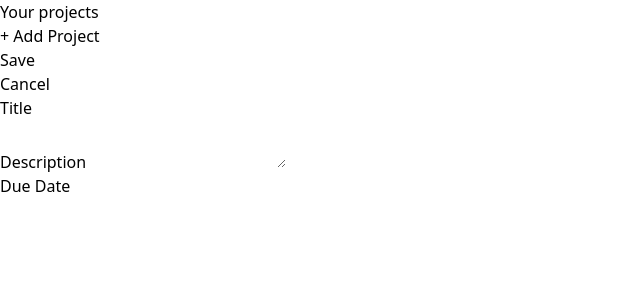
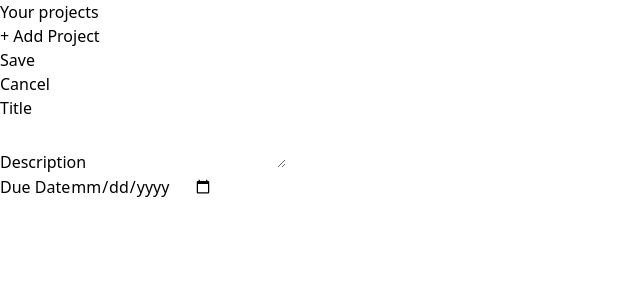
Before and after one commit to EitanBeCe/03_project_management_app, a React (Vite) app: page / in a window 1280 px wide. Both pictures are taken after a click on the button "+ Add Project". Shown: the top 300 px of the page, without its empty margins (0-640 px from the left). Built offline with nearby package versions, Linux system fonts and the light colour scheme.

Commit message:
select project

```diff
--- a/src/App.tsx
+++ b/src/App.tsx
@@ -7,24 +7,28 @@ import ProjectPage from './components/ProjectPage.js'
 
 function App() {
   const [projects, setProjects] = useState<ProjectCodable[]>([])
-  const [isAddProject, setIsAddProject] = useState(false)
+  const [isAddingProject, setIsAddingProject] = useState(false)
   const [selectedProjectTitle, setSelectedProjectTitle] = useState('')
 
   return (
     <main className="h-screen flex">
       <SideBar
         projects={projects}
-        setIsAddProject={setIsAddProject}
+        setIsAddingProject={setIsAddingProject}
         selectedProjectTitle={selectedProjectTitle}
         setSelectedProjectTitle={setSelectedProjectTitle}
       />
 
-      {isAddProject ? (
-        <AddProjectPage projects={projects} setProjects={setProjects} />
+      {isAddingProject ? (
+        <AddProjectPage
+          projects={projects}
+          setProjects={setProjects}
+          setIsAddingProject={setIsAddingProject}
+        />
       ) : (
         <section className="flex-1 p-10">
           {projects.length === 0 && (
-            <NoProjectsPage setIsAddProject={setIsAddProject} />
+            <NoProjectsPage setIsAddingProject={setIsAddingProject} />
           )}
 
           {projects.length !== 0 && <ProjectPage />}
--- a/src/components/AddProjectPage.tsx
+++ b/src/components/AddProjectPage.tsx
@@ -5,11 +5,15 @@ import Input from './Input.js'
 type Props = {
   projects: ProjectCodable[]
   setProjects: Dispatch<SetStateAction<ProjectCodable[]>>
+  setIsAddingProject: Dispatch<SetStateAction<boolean>>
 }
 
-const AddProjectPage = ({ projects, setProjects }: Props) => {
+const AddProjectPage = ({
+  projects,
+  setProjects,
+  setIsAddingProject
+}: Props) => {
   const [isTitleError, setIsTitleError] = useState(false)
-  // const newProject = useRef<ProjectCodable | null>(null)
 
   const title = useRef<HTMLInputElement>(null)
   const description = useRef<HTMLTextAreaElement>(null)
@@ -35,6 +39,7 @@ const AddProjectPage = ({ projects, setProjects }: Props) => {
     }
 
     setProjects(prev => [...prev, newProject])
+    setIsAddingProject(false)
   }
 
   return (
@@ -50,15 +55,18 @@ const AddProjectPage = ({ projects, setProjects }: Props) => {
         </li>
 
         <li>
-          <button className="bg-slate-400 hover:bg-slate-600 p-2 px-4 rounded-md text-white">
+          <button
+            className="bg-slate-400 hover:bg-slate-600 p-2 px-4 rounded-md text-white"
+            onClick={() => setIsAddingProject(false)}
+          >
             Cancel
           </button>
         </li>
       </menu>
 
-      <Input ref={title} label="Title" />
+      <Input type="text" ref={title} label="Title" />
       <Input ref={description} label="Description" isTextarea />
-      <Input ref={dueDate} label="Due Date" />
+      <Input type="date" ref={dueDate} label="Due Date" />
 
       {isTitleError && (
         <p className="text-red-400 mt-2">No title, or title duplicate</p>
--- a/src/components/Input.tsx
+++ b/src/components/Input.tsx
@@ -1,13 +1,14 @@
 import { forwardRef } from 'react'
-import type { Ref } from 'react'
+import type { HTMLInputTypeAttribute, Ref } from 'react'
 
 type Props = {
   label: string
   isTextarea?: boolean
+  type?: HTMLInputTypeAttribute
 }
 
 const Input = forwardRef<HTMLInputElement | HTMLTextAreaElement, Props>(
-  ({ label, isTextarea, ...props }, ref) => {
+  ({ label, isTextarea, type }, ref) => {
     const classes =
       'w-full p-1 border-b-2 rounded-sm border-stone-300 bg-stone-200 outline-none focus:border-stone-600'
 
@@ -18,16 +19,12 @@ const Input = forwardRef<HTMLInputElement | HTMLTextAreaElement, Props>(
         </label>
 
         {isTextarea ? (
-          <textarea
-            ref={ref as Ref<HTMLTextAreaElement>}
-            className={classes}
-            {...props}
-          />
+          <textarea ref={ref as Ref<HTMLTextAreaElement>} className={classes} />
         ) : (
           <input
             ref={ref as Ref<HTMLInputElement>}
             className={classes}
-            {...props}
+            type={type}
           />
         )}
       </p>
--- a/src/components/NoProjectsPage.tsx
+++ b/src/components/NoProjectsPage.tsx
@@ -2,10 +2,10 @@ import { Dispatch, SetStateAction } from 'react'
 import img from '../assets/no-projects.png'
 
 type Props = {
-  setIsAddProject: Dispatch<SetStateAction<boolean>>
+  setIsAddingProject: Dispatch<SetStateAction<boolean>>
 }
 
-const NoProjectsPage = ({ setIsAddProject }: Props) => {
+const NoProjectsPage = ({ setIsAddingProject }: Props) => {
   return (
     <div className="text-center gap-y-8">
       <img
@@ -22,7 +22,7 @@ const NoProjectsPage = ({ setIsAddProject }: Props) => {
       </p>
       <p className="mt-8">
         <button
-          onClick={() => setIsAddProject(true)}
+          onClick={() => setIsAddingProject(true)}
           className="bg-emerald-600 hover:bg-emerald-800 p-2 px-6 rounded-md text-white"
         >
           + Create new project
--- a/src/components/SideBar.tsx
+++ b/src/components/SideBar.tsx
@@ -3,26 +3,43 @@ import { ProjectCodable } from '../models/ProjectCodable.js'
 
 interface SideBarProps {
   projects: ProjectCodable[]
-  setIsAddProject: Dispatch<SetStateAction<boolean>>
+  setIsAddingProject: Dispatch<SetStateAction<boolean>>
   selectedProjectTitle: string
   setSelectedProjectTitle: Dispatch<SetStateAction<string>>
 }
 
-const SideBar = ({ projects, setIsAddProject }: SideBarProps) => {
+const SideBar = ({
+  projects,
+  setIsAddingProject,
+  selectedProjectTitle,
+  setSelectedProjectTitle
+}: SideBarProps) => {
+  console.log(selectedProjectTitle)
+
   return (
     <aside className="w-1/3 p-4 bg-purple-900 text-white md:w-72 rounded-r-xl">
       <h2 className="text-3xl my-28 font-bold uppercase">Your projects</h2>
 
       <button
         className="text-xl bg-slate-600 p-1 px-4 rounded-md hover:bg-purple-400"
-        onClick={() => setIsAddProject(true)}
+        onClick={() => setIsAddingProject(true)}
       >
         + Add Project
       </button>
 
       <ul className="my-10">
         {projects.map(p => (
-          <li key={p.title}>{p.title}</li>
+          <li
+            key={p.title}
+            className={`py-1 px-3 ${selectedProjectTitle === p.title ? 'bg-purple-500 rounded-md' : ''}`}
+          >
+            <button
+              className="line-clamp-1"
+              onClick={() => setSelectedProjectTitle(p.title)}
+            >
+              {p.title}
+            </button>
+          </li>
         ))}
       </ul>
     </aside>
```
